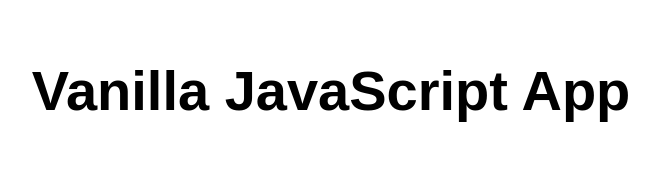
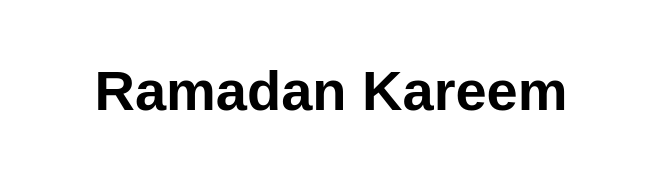
Before and after one commit to olamajedalkawi/today26mar, a website: page src/index.html in a window 1280 px wide. Shown: the whole page, without its empty margins (309-968 px from the left). Drawn offline with Linux system fonts and the light colour scheme.

Commit message:
Update index.html

```diff
--- a/src/index.html
+++ b/src/index.html
@@ -10,7 +10,7 @@
 
 <body>
   <main>
-    <h1>Vanilla JavaScript App</h1>
+    <h1>Ramadan Kareem</h1>
   </main>
 </body>
 
```
